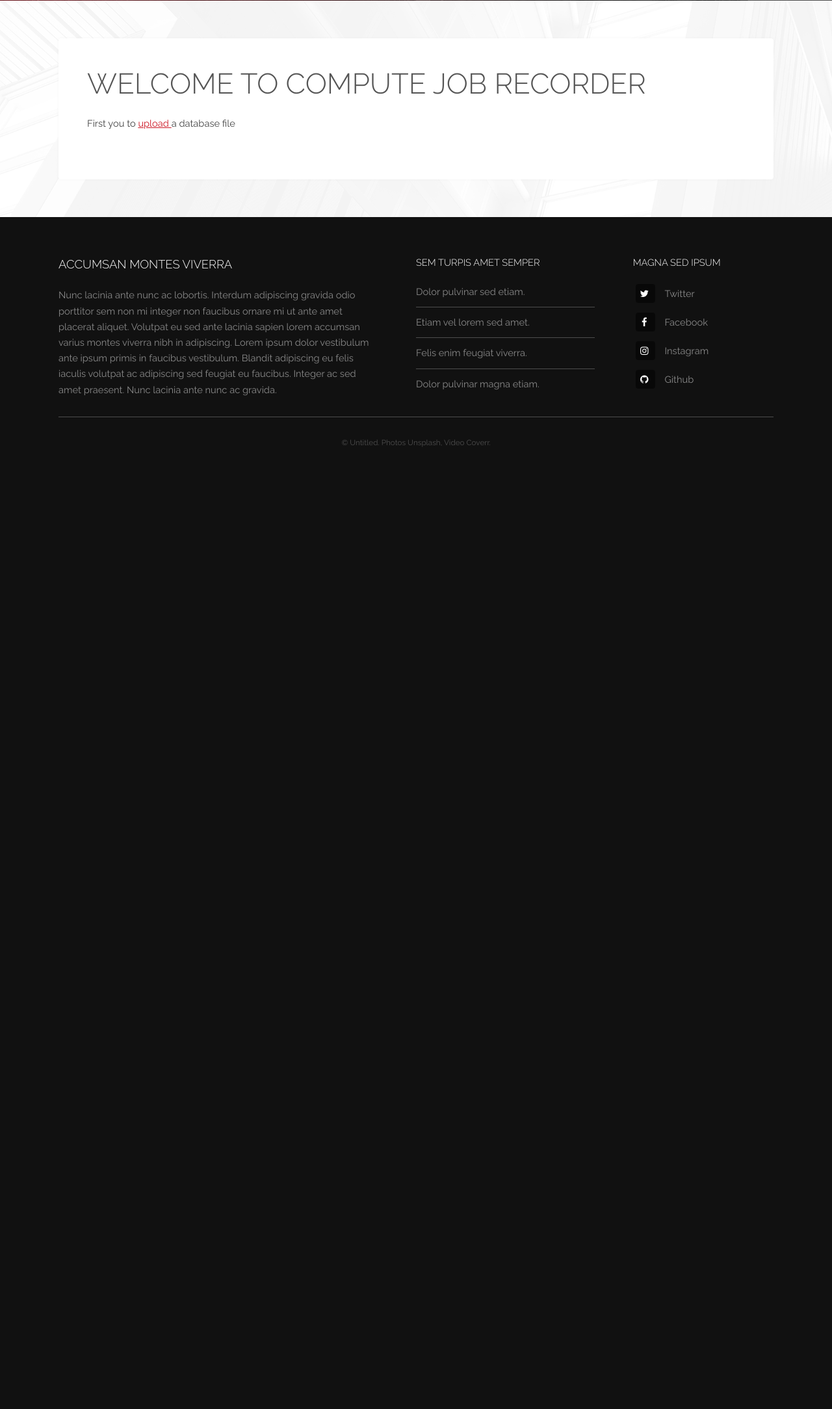
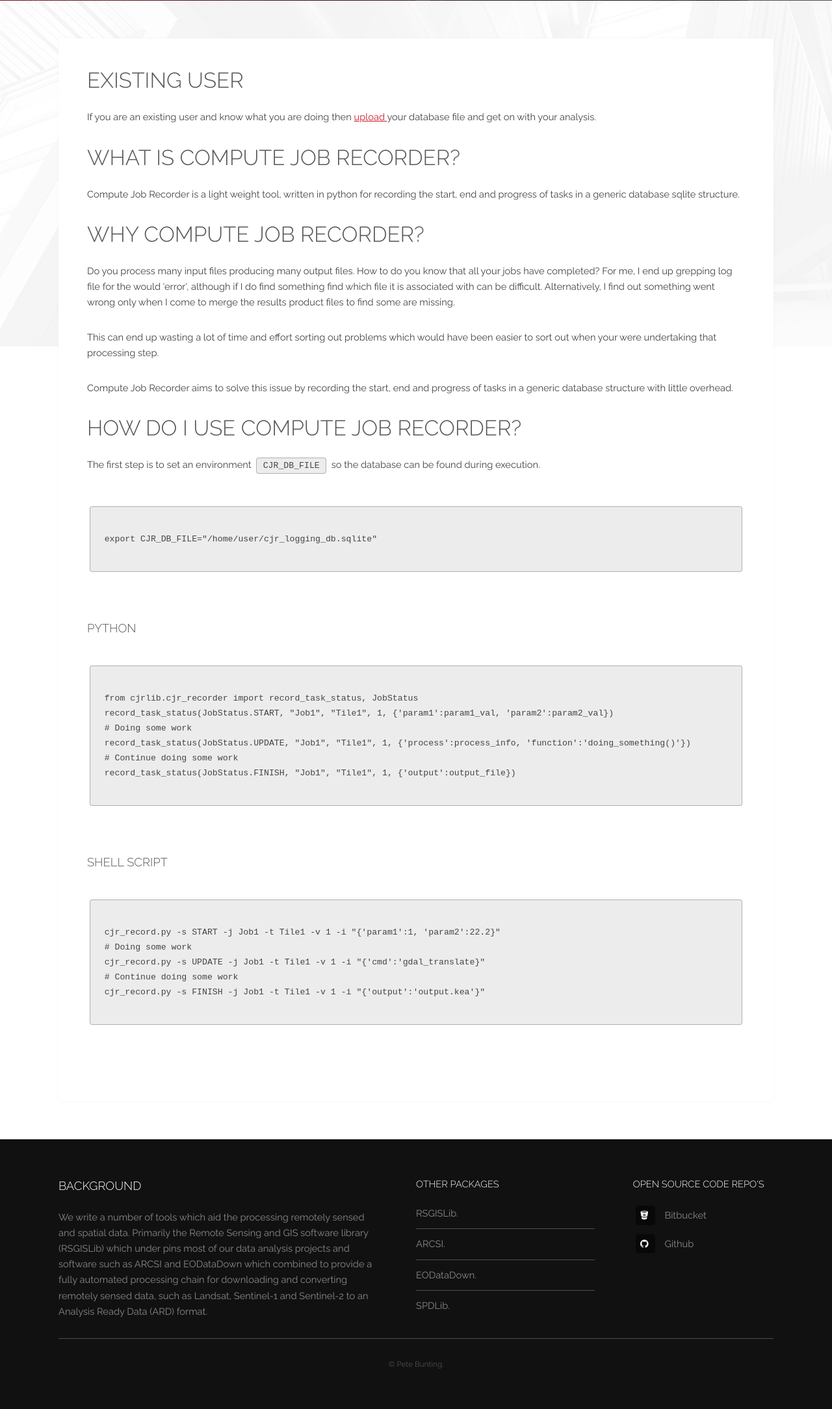
Before and after one commit to remotesensinginfo/compute_job_recorder_web_app, a Flask app: page / in a window 1280 px wide. Shown: the part 267-2435 px from the top of the page at 65% size. Before the commit the page ends 955 px from the top, so only its background shows below. Run offline with Flask 2, Linux system fonts and the light colour scheme; some libraries are stand-ins or nearby versions.

Commit message:
Update to text of template.

```diff
--- a/cjrwebapp/app/templates/base.html
+++ b/cjrwebapp/app/templates/base.html
@@ -63,30 +63,34 @@
 				<div class="inner">
 					<div class="content">
 						<section>
-							<h3>Accumsan montes viverra</h3>
-							<p>Nunc lacinia ante nunc ac lobortis. Interdum adipiscing gravida odio porttitor sem non mi integer non faucibus ornare mi ut ante amet placerat aliquet. Volutpat eu sed ante lacinia sapien lorem accumsan varius montes viverra nibh in adipiscing. Lorem ipsum dolor vestibulum ante ipsum primis in faucibus vestibulum. Blandit adipiscing eu felis iaculis volutpat ac adipiscing sed feugiat eu faucibus. Integer ac sed amet praesent. Nunc lacinia ante nunc ac gravida.</p>
+							<h3>Background</h3>
+							<p>We write a number of tools which aid the processing remotely sensed and spatial data.
+                                Primarily the Remote Sensing and GIS software library (RSGISLib) which under pins
+                                most of our data analysis projects and software such as ARCSI and EODataDown which
+                                combined to provide a fully automated processing chain for downloading and converting
+                                remotely sensed data, such as Landsat, Sentinel-1 and Sentinel-2 to an Analysis Ready
+                                Data (ARD) format.
+                            </p>
 						</section>
 						<section>
-							<h4>Sem turpis amet semper</h4>
+							<h4>Other Packages</h4>
 							<ul class="alt">
-								<li><a href="#">Dolor pulvinar sed etiam.</a></li>
-								<li><a href="#">Etiam vel lorem sed amet.</a></li>
-								<li><a href="#">Felis enim feugiat viverra.</a></li>
-								<li><a href="#">Dolor pulvinar magna etiam.</a></li>
+								<li><a href="https://www.rsgislib.org">RSGISLib.</a></li>
+								<li><a href="https://arcsi.remotesensing.org">ARCSI.</a></li>
+								<li><a href="https://eodatadown.remotesensing.org">EODataDown.</a></li>
+								<li><a href="http://www.spdlib.org">SPDLib.</a></li>
 							</ul>
 						</section>
 						<section>
-							<h4>Magna sed ipsum</h4>
+							<h4>Open Source Code Repo's</h4>
 							<ul class="plain">
-								<li><a href="#"><i class="icon fa-twitter">&nbsp;</i>Twitter</a></li>
-								<li><a href="#"><i class="icon fa-facebook">&nbsp;</i>Facebook</a></li>
-								<li><a href="#"><i class="icon fa-instagram">&nbsp;</i>Instagram</a></li>
-								<li><a href="#"><i class="icon fa-github">&nbsp;</i>Github</a></li>
+								<li><a href="https://bitbucket.org/petebunting"><i class="icon fa-bitbucket">&nbsp;</i>Bitbucket</a></li>
+								<li><a href="https://github.com/petebunting"><i class="icon fa-github">&nbsp;</i>Github</a></li>
 							</ul>
 						</section>
 					</div>
 					<div class="copyright">
-						&copy; Untitled. Photos <a href="https://unsplash.co">Unsplash</a>, Video <a href="https://coverr.co">Coverr</a>.
+                        &copy; <a href="https://remotesensing.info">Pete Bunting</a>.
 					</div>
 				</div>
 			</footer>
--- a/cjrwebapp/app/templates/index.html
+++ b/cjrwebapp/app/templates/index.html
@@ -1,8 +1,66 @@
 {% extends "base.html" %}
 
 {% block content %}
-    <h1>Welcome to Compute Job Recorder </h1>
+    <h2>Existing User</h2>
+    <p>If you are an existing user and know what you are doing then <a href="/upload"> upload </a> your database file and
+        get on with your analysis.</p>
 
-    <p>First you to <a href="/upload"> upload </a> a database file </p>
+    <h2>What is Compute Job Recorder? </h2>
+    <p>
+        Compute Job Recorder is a light weight tool, written in python for recording the start, end and progress of
+        tasks in a generic database sqlite structure.
+    </p>
+
+    <h2>Why Compute Job Recorder? </h2>
+    <p>
+        Do you process many input files producing many output files. How to do you know that all your jobs have
+        completed? For me, I end up grepping log file for the would 'error', although if I do find something find
+        which file it is associated with can be difficult. Alternatively, I find out something went wrong only
+        when I come to merge the results product files to find some are missing.
+    </p>
+
+    <p>
+        This can end up wasting a lot of time and effort sorting out problems which would have been easier to
+        sort out when your were undertaking that processing step.
+    </p>
+
+    <p>
+        Compute Job Recorder aims to solve this issue by recording the start, end and progress of tasks in a generic
+        database structure with little overhead.
+    </p>
+
+    <h2>How do I use Compute Job Recorder?</h2>
+    <p>The first step is to set an environment <code>CJR_DB_FILE</code> so the database can be found during execution.</p>
+
+    <pre>
+        <code>
+export CJR_DB_FILE="/home/user/cjr_logging_db.sqlite"
+        </code>
+    </pre>
+
+    <h3>Python</h3>
+
+    <pre>
+        <code>
+from cjrlib.cjr_recorder import record_task_status, JobStatus
+record_task_status(JobStatus.START, "Job1", "Tile1", 1, {'param1':param1_val, 'param2':param2_val})
+# Doing some work
+record_task_status(JobStatus.UPDATE, "Job1", "Tile1", 1, {'process':process_info, 'function':'doing_something()'})
+# Continue doing some work
+record_task_status(JobStatus.FINISH, "Job1", "Tile1", 1, {'output':output_file})
+        </code>
+    </pre>
+
+    <h3>Shell Script</h3>
+
+    <pre>
+        <code>
+cjr_record.py -s START -j Job1 -t Tile1 -v 1 -i "{'param1':1, 'param2':22.2}"
+# Doing some work
+cjr_record.py -s UPDATE -j Job1 -t Tile1 -v 1 -i "{'cmd':'gdal_translate}"
+# Continue doing some work
+cjr_record.py -s FINISH -j Job1 -t Tile1 -v 1 -i "{'output':'output.kea'}"
+        </code>
+    </pre>
 
 {% endblock %}
--- a/cjrwebapp/app/templates/taskinfo.html
+++ b/cjrwebapp/app/templates/taskinfo.html
@@ -14,14 +14,14 @@
             {% endif %}
         </p>
 
-        <div>Parameters of the task:</div>
+        <h3>Parameters of the task:</h3>
         <pre>
         <code>
 {{ task.params }}
         </code>
         </pre>
 
-        <div>Updates while the job was running:</div>
+        <h3>Updates while the job was running:</h3>
         <pre>
         <code>
 {{ task.update_info }}
@@ -29,7 +29,7 @@
         </pre>
 
         {% if task.completed %}
-        <div>Outputs when job completed:</div>
+        <h3>Outputs when job completed:</h3>
         <pre>
         <code>
 {{ task.end_info }}
```
